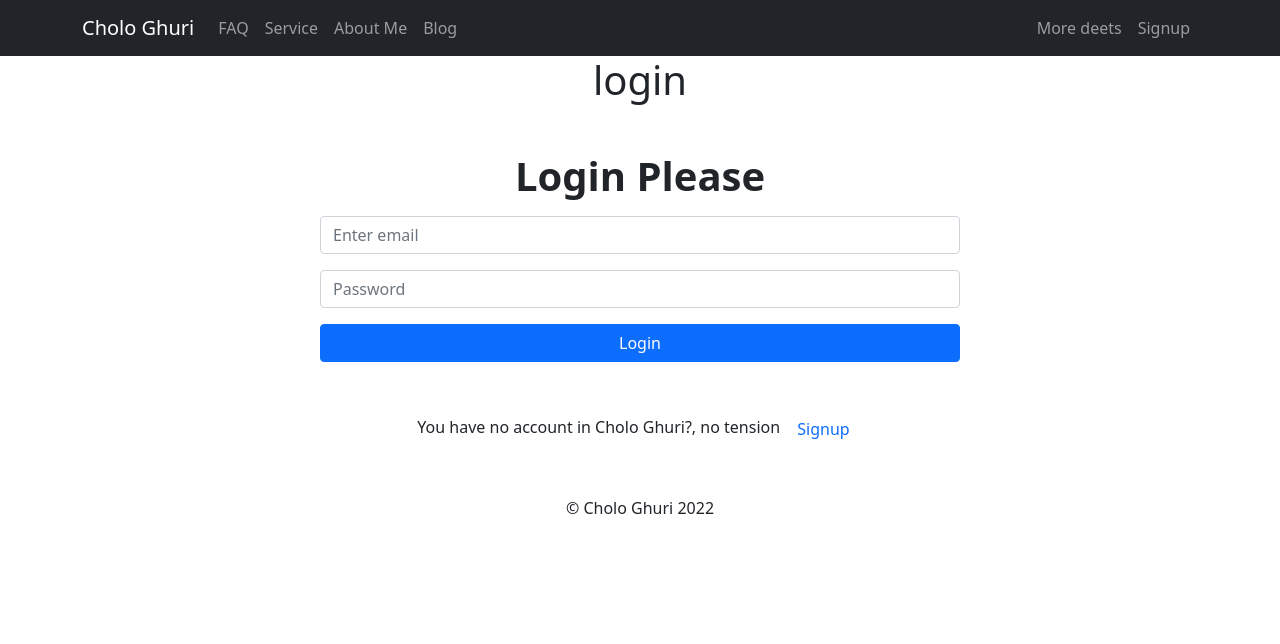
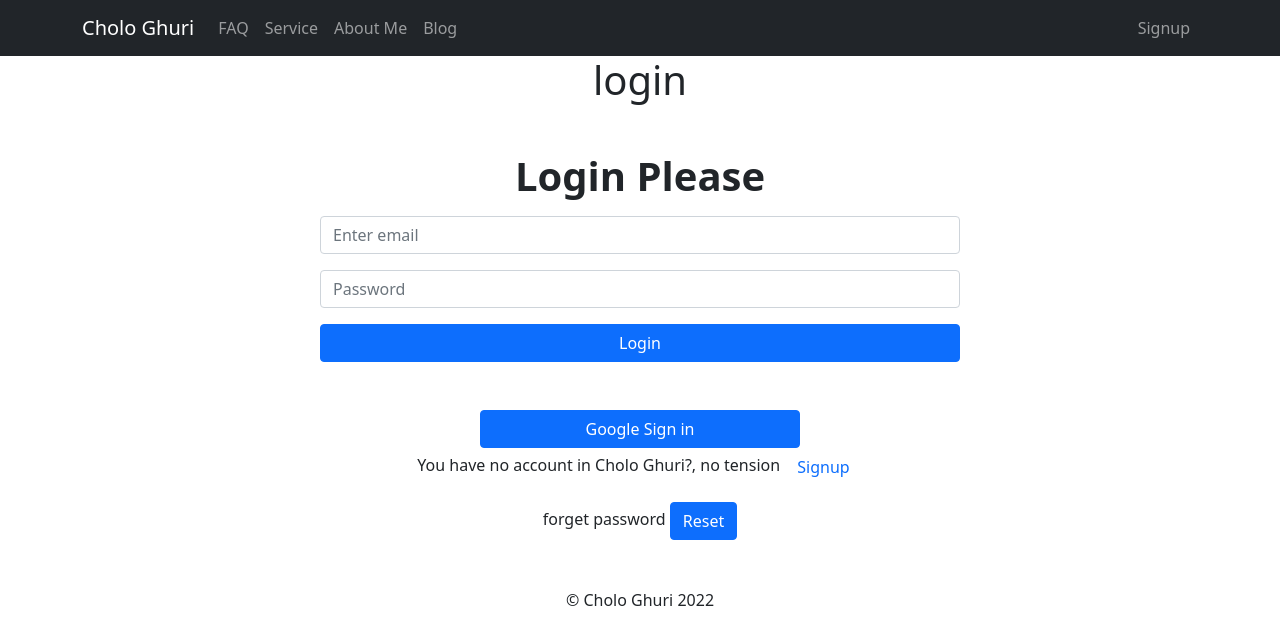
Before and after one commit to muhayminul96/cholo-ghuri, a React (Create React App) app: page /login in a window 1280 px wide. Shown: the top 644 px of the page. Built offline with nearby package versions, Linux system fonts and the light colour scheme; no server answers.

Commit message:
all are done

```diff
--- a/package.json
+++ b/package.json
@@ -14,6 +14,7 @@
     "react-firebase-hooks": "^5.0.3",
     "react-router-dom": "^6.3.0",
     "react-scripts": "5.0.1",
+    "react-toastify": "^8.2.0",
     "web-vitals": "^2.1.4"
   },
   "scripts": {
--- a/src/App.js
+++ b/src/App.js
@@ -5,6 +5,7 @@ import Blogs from "./Pages/Blog/Blogs/Blogs";
 import Booking from "./Pages/Booking/Booking";
 import Home from "./Pages/Home/Home/Home";
 import NotFoundError from "./Pages/NotFoundError/NotFoundError";
+import RequireAuth from "./Pages/RequireAuth/RequireAuth";
 import Footer from "./Pages/Shared/Footer/Footer";
 import Header from "./Pages/Shared/Header/Header";
 import Login from "./Pages/UserAuth/Login/Login";
@@ -21,7 +22,11 @@ function App() {
         <Route path="/blog" element={<Blogs></Blogs>}></Route>
         <Route path="/signup" element={<Signup></Signup>}></Route>
         <Route path="/login" element={<Login></Login>}></Route>
-        <Route path="/booking/:serviceId" element={<Booking></Booking>}></Route>
+        <Route path="/booking/:serviceId" element={
+        <RequireAuth>
+           <Booking></Booking>
+        </RequireAuth>
+       }></Route>
         <Route path="*" element={<NotFoundError></NotFoundError>}></Route>
       </Routes>
       <Footer></Footer>
--- /dev/null
+++ b/src/Pages/RequireAuth/RequireAuth.js
@@ -0,0 +1,26 @@
+import React from "react";
+import { useAuthState } from "react-firebase-hooks/auth";
+import { Navigate, useLocation } from "react-router-dom";
+import auth from "../../firbase.init";
+import Loding from "../Shared/Loding";
+
+const RequireAuth = ({ children }) => {
+  const [user, loading, error] = useAuthState(auth);
+
+  let location = useLocation();
+  if (loading) {
+    return <Loding></Loding>;
+  }
+
+  if (!auth.user) {
+    // Redirect them to the /login page, but save the current location they were
+    // trying to go to when they were redirected. This allows us to send them
+    // along to that page after they login, which is a nicer user experience
+    // than dropping them off on the home page.
+    return <Navigate to="/login" state={{ from: location }} replace />;
+  }
+
+  return children;
+};
+
+export default RequireAuth;
--- a/src/Pages/Shared/Header/Header.js
+++ b/src/Pages/Shared/Header/Header.js
@@ -1,8 +1,15 @@
+import { signOut } from "firebase/auth";
 import React from "react";
 import { Container, Nav, Navbar } from "react-bootstrap";
+import { useAuthState } from "react-firebase-hooks/auth";
 import { Link } from "react-router-dom";
+import auth from "../../../firbase.init";
+import Loding from "../Loding";
 
 const Header = () => {
+  const [user, loading, error] = useAuthState(auth);
+
+
   return (
     <div>
       <Navbar
@@ -19,12 +26,8 @@ const Header = () => {
           <Navbar.Toggle aria-controls="responsive-navbar-nav" />
           <Navbar.Collapse id="responsive-navbar-nav">
             <Nav className="me-auto">
-              <Nav.Link href="/home#faq">
-                FAQ
-              </Nav.Link>
-              <Nav.Link href="/home#services">
-                Service
-              </Nav.Link>
+              <Nav.Link href="/home#faq">FAQ</Nav.Link>
+              <Nav.Link href="/home#services">Service</Nav.Link>
               <Nav.Link as={Link} to="/about">
                 About Me
               </Nav.Link>
@@ -34,11 +37,13 @@ const Header = () => {
             </Nav>
             <Nav>
               <Nav.Link as={Link} to="#deets">
-                More deets
+                {user ? user?.email : ""}
               </Nav.Link>
+              {user?
+              <button className="btn btn-link text-decoration-none" onClick={()=>signOut(auth)}>Log out</button>:
               <Nav.Link eventKey={2} as={Link} to="/signup">
                 Signup
-              </Nav.Link>
+              </Nav.Link>}
             </Nav>
           </Navbar.Collapse>
         </Container>
--- a/src/Pages/UserAuth/Login/Login.js
+++ b/src/Pages/UserAuth/Login/Login.js
@@ -1,8 +1,29 @@
 import React, { useState } from "react";
 import { Button, Form } from "react-bootstrap";
-import { Link } from "react-router-dom";
+import {
+    useAuthState,
+  useSendPasswordResetEmail,
+  useSignInWithEmailAndPassword,
+  useSignInWithGoogle,
+} from "react-firebase-hooks/auth";
+import { Link, useLocation, useNavigate } from "react-router-dom";
+import auth from "../../../firbase.init";
+import { ToastContainer, toast } from "react-toastify";
+import "react-toastify/dist/ReactToastify.css";
 
 const Login = () => {
+
+    let navigate = useNavigate();
+    let location = useLocation();
+    const [user, loading, error] = useAuthState(auth);
+    let from = location.state?.from?.pathname || "/";
+
+  const [sendPasswordResetEmail, sending, error2] =
+    useSendPasswordResetEmail(auth);
+  const [signInWithEmailAndPassword, user3, loading3, error3] =
+    useSignInWithEmailAndPassword(auth);
+  const [signInWithGoogle, user1, loading1, error1] = useSignInWithGoogle(auth);
+
   const [email, setEmail] = useState("");
   const [password, setPassword] = useState("");
 
@@ -14,9 +35,21 @@ const Login = () => {
   };
   const handleSignINSubmit = (event) => {
     event.preventDefault();
+    signInWithEmailAndPassword(email, password);
+  };
+  const resetPassword = async () => {
+    if (email) {
+      await sendPasswordResetEmail(email);
+      toast("Sent email");
+    } else {
+      alert("email problem");
+    }
+  };
 
-    console.log(email, password);
-  };
+
+
+
+
   return (
     <div>
       <h1>login</h1>
@@ -45,6 +78,14 @@ const Login = () => {
           Login
         </Button>
       </Form>
+      <Button
+        onClick={() => signInWithGoogle()}
+        className="w-25 mx-auto"
+        variant="primary"
+        type="submit"
+      >
+        Google Sign in
+      </Button>
       <p>
         You have no account in Cholo Ghuri?, no tension{" "}
         <Link className="btn btn-link text-decoration-none" to="/signup">
@@ -52,6 +93,13 @@ const Login = () => {
           Signup
         </Link>{" "}
       </p>
+      <p>
+        forget password{" "}
+        <Button className="btn " onclick={resetPassword}>
+          Reset
+        </Button>{" "}
+      </p>
+      <ToastContainer></ToastContainer>
     </div>
   );
 };
--- a/src/Pages/UserAuth/Signup/Signup.js
+++ b/src/Pages/UserAuth/Signup/Signup.js
@@ -1,21 +1,25 @@
 import React, { useState } from "react";
 import { Button, Form } from "react-bootstrap";
+import { ToastContainer, toast } from "react-toastify";
+import "react-toastify/dist/ReactToastify.css";
 import { Link, useNavigate } from "react-router-dom";
 import auth from "../../../firbase.init";
-import { useCreateUserWithEmailAndPassword } from "react-firebase-hooks/auth";
+import { useCreateUserWithEmailAndPassword, useSignInWithGoogle } from "react-firebase-hooks/auth";
 import Loding from "../../Shared/Loding";
 
 const Signup = () => {
+    const [signInWithGoogle, user1, loading1, error1] = useSignInWithGoogle(auth);
+
   const [email, setEmail] = useState("");
   const [password, setPassword] = useState("");
   const [confirmPassword, setConfirmPassword] = useState("");
-  const navigate = useNavigate()
+  const navigate = useNavigate();
   const [createUserWithEmailAndPassword, user, loading, error] =
     useCreateUserWithEmailAndPassword(auth);
 
-    if(user){
-        navigate('/home')
-    }
+  if (user) {
+    navigate("/home");
+  }
 
   const handleEmailChange = (event) => {
     setEmail(event.target.value);
@@ -26,8 +30,8 @@ const Signup = () => {
   const handleConfirmPasswordChange = (event) => {
     setConfirmPassword(event.target.value);
   };
-  if(loading){
-      return <Loding></Loding>
+  if (loading) {
+    return <Loding></Loding>;
   }
   const handleSignupSubmit = (event) => {
     event.preventDefault();
@@ -74,6 +78,9 @@ const Signup = () => {
           Sign Up
         </Button>
       </Form>
+      <Button onClick={() => signInWithGoogle()} className="w-25 mx-auto" variant="primary" type="submit">
+        Google sign Up
+      </Button>
       <p>
         You have account in cholo Ghuri? you can{" "}
         <Link className="btn btn-link text-decoration-none" to="/login">
@@ -81,7 +88,7 @@ const Signup = () => {
           Login
         </Link>{" "}
       </p>
-
+      <ToastContainer />
     </div>
   );
 };
```
Also changed, not shown: firebase.json (added), 2 other files (tests, documents, lock files or other folders).
